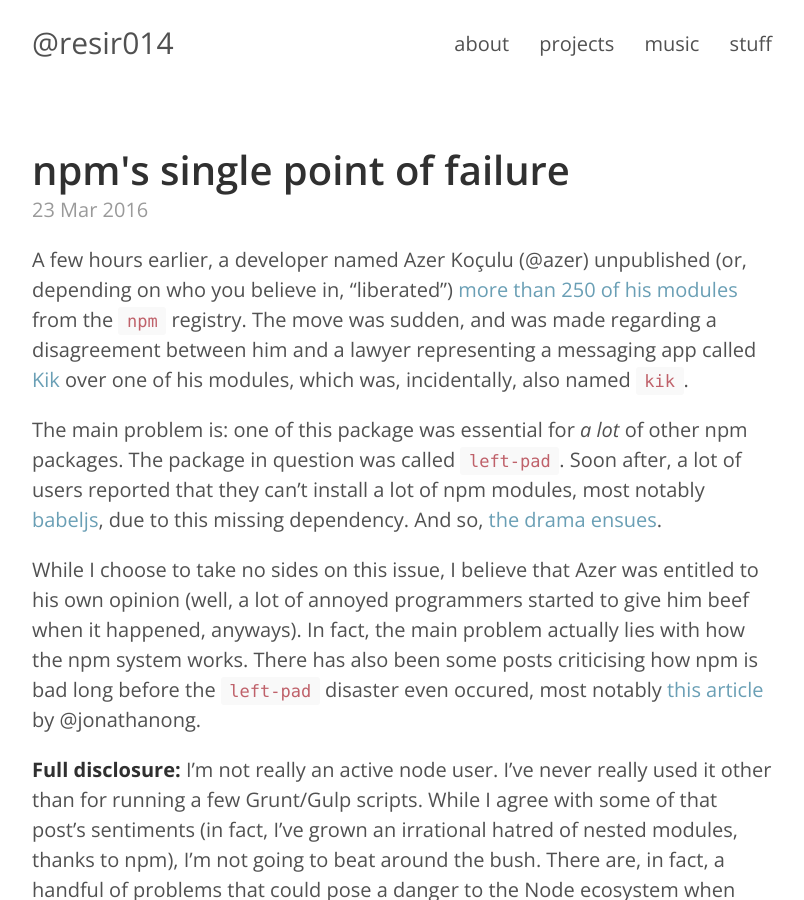
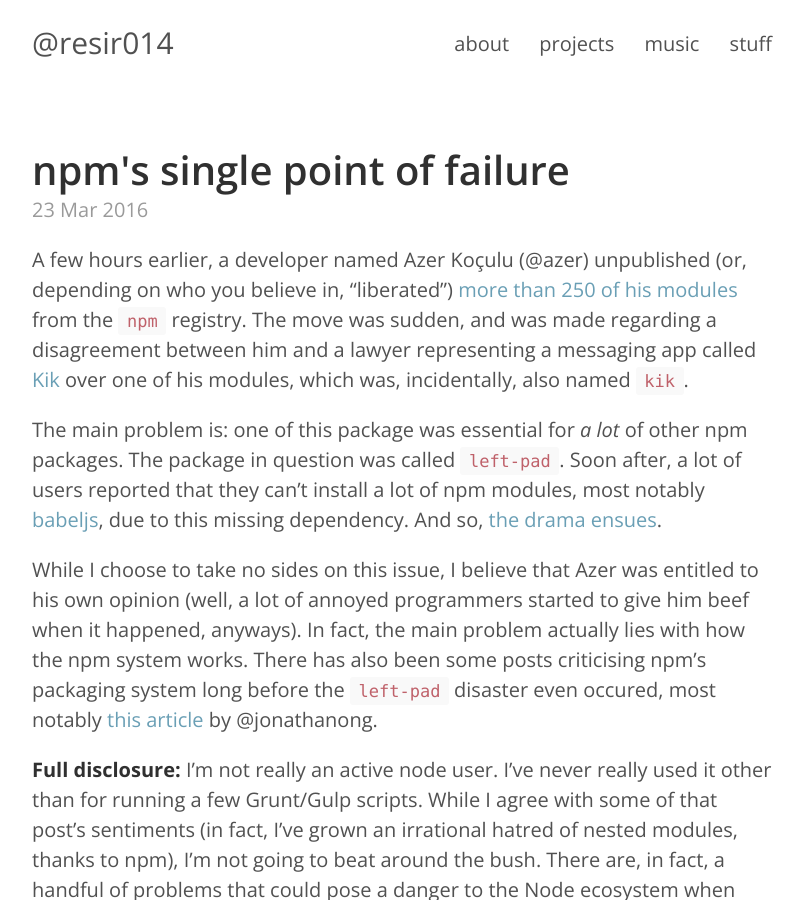
Before and after one commit to resir014/resir014.github.io, a Jekyll site: the page built from _posts/2016-03-23-npms-single-point-of-failure.md, in a window 1280 px wide and 900 px high. Shown: the whole window, without its empty margins (238-1042 px from the left). Built offline with Jekyll 4.4.1, drawn with Linux system fonts in a browser that asks for light colours; comment, search, counter and statistics services are not loaded.

Commit message:
Edited: npm's single point of failure
More wording fixes.

```diff
--- a/_posts/2016-03-23-npms-single-point-of-failure.md
+++ b/_posts/2016-03-23-npms-single-point-of-failure.md
@@ -12,7 +12,7 @@
 
 The main problem is: one of this package was essential for *a lot* of other npm packages. The package in question was called [`left-pad`](https://github.com/azer/left-pad){:target="_blank"}. Soon after, a lot of users reported that they can't install a lot of npm modules, most notably [babeljs](https://www.npmjs.com/package/babel){:target="_blank"}, due to this missing dependency. And so, [the drama ensues](https://github.com/azer/left-pad/issues/4){:target="_blank"}.
 
-While I choose to take no sides on this issue, I believe that Azer was entitled to his own opinion (well, a lot of annoyed programmers started to give him beef when it happened, anyways). In fact, the main problem actually lies with how the npm system works. There has also been some posts criticising how npm is bad long before the `left-pad` disaster even occured, most notably [this article](http://www.jongleberry.com/why-i-hate-npm.html){:target="_blank"} by @jonathanong.
+While I choose to take no sides on this issue, I believe that Azer was entitled to his own opinion (well, a lot of annoyed programmers started to give him beef when it happened, anyways). In fact, the main problem actually lies with how the npm system works. There has also been some posts criticising npm's packaging system long before the `left-pad` disaster even occured, most notably [this article](http://www.jongleberry.com/why-i-hate-npm.html){:target="_blank"} by @jonathanong.
 
 **Full disclosure:** I’m not really an active node user. I’ve never really used it other than for running a few Grunt/Gulp scripts. While I agree with some of that post’s sentiments (in fact, I’ve grown an irrational hatred of nested modules, thanks to npm), I’m not going to beat around the bush. There are, in fact, a handful of problems that could pose a danger to the Node ecosystem when someone has unpublished a package.
 
```
